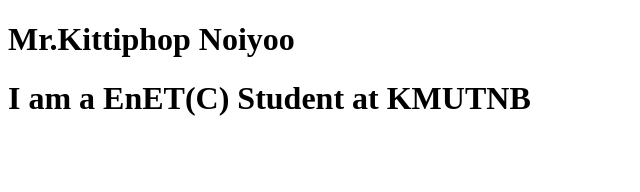
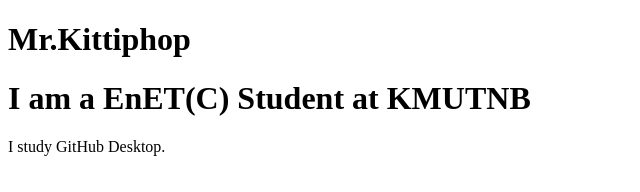
Before and after one commit to Kittiphop22/github-desktop-project-1-67, a plain HTML site: page index.html in a window 1280 px wide. Shown: the whole page, without its empty margins (0-640 px from the left). Drawn offline with Linux system fonts and the light colour scheme.

Commit message:
Add New Text

```diff
--- a/index.html
+++ b/index.html
@@ -6,7 +6,8 @@
     <title>profile</title>
 </head>
 <body>
-    <h1>Mr.Kittiphop Noiyoo</h1>
+    <h1>Mr.Kittiphop</h1>
     <h1>I am a EnET(C) Student at KMUTNB </h1>
+    <p>I study GitHub Desktop.</p>
 </body>
 </html>
```
